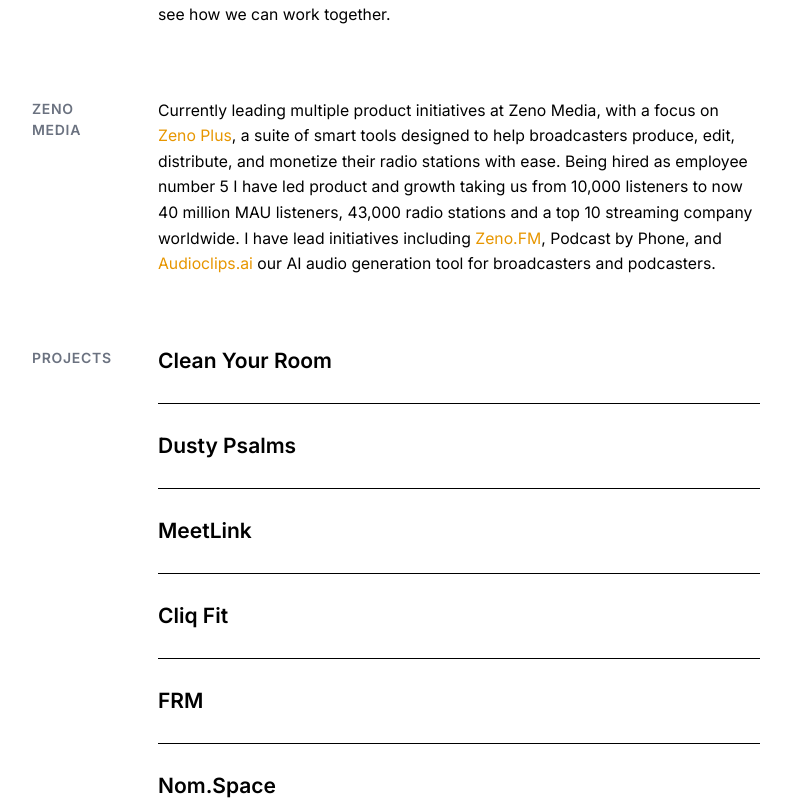
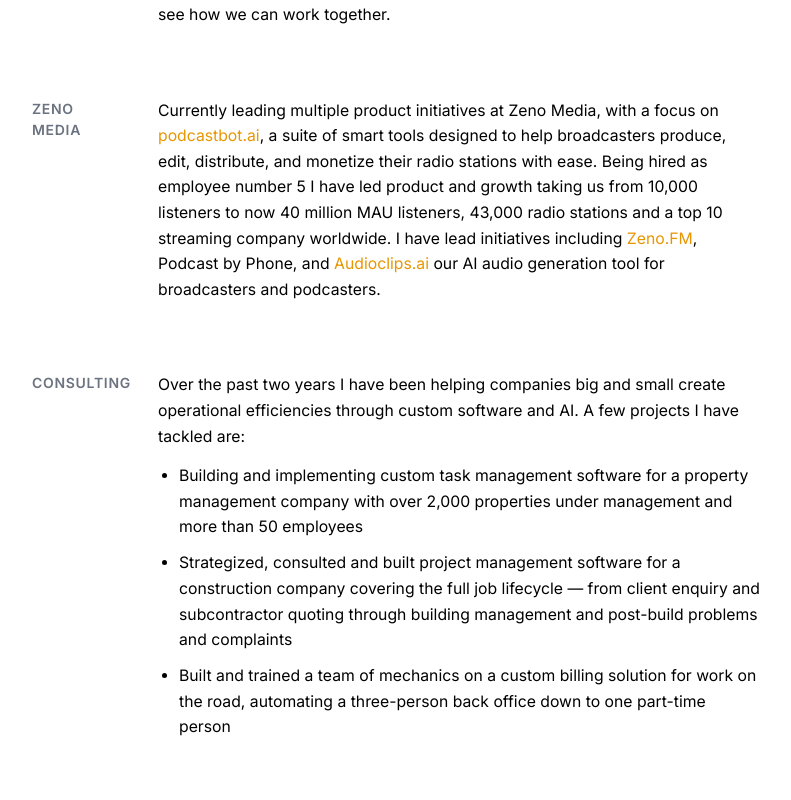
Before and after one commit to Nom-Chief/mywebsite, a Next.js app: page / in a window 1280 px wide. Shown: the part 364-1164 px from the top of the page, without its empty margins (244-1035 px from the left). Built offline with nearby package versions, Linux system fonts and the light colour scheme.

Commit message:
Update app build and server manifests; adjust page paths, encryption keys, and webpack hash values for improved performance and caching

```diff
--- a/app/page.tsx
+++ b/app/page.tsx
@@ -12,8 +12,8 @@ const workProjects = [
     description: "Clean Your Room is an AI-powered iOS app that gives you a personalized, step-by-step plan to tackle the overwhelming task of cleaning your room. Instead of staring at the mess not knowing where to start, the app uses AI to break it down into simple, manageable steps based on what you're actually dealing with. Set customizable goals, work through them one task at a time, and make real progress without the paralysis."
   },
   {
-    name: "Dusty Psalms",
-    description: "It's time to dust off our Psalms and dedicate a few minutes a day to prayer. After going through all the currently available Psalm apps on the App Store nothing was a simple straight forward Psalm app with all the features I wanted. Focus on 1 Psalms a day. Ability to easily save and share passages. Multi Language Support. Track your trends and build healthy habits. That's why I built Dusty Psalms. Hope you enjoy!"
+    name: "Kid Court",
+    description: "Kid Court is an AI-powered iOS app that turns everyday sibling arguments into a fair hearing. When two kids cannot agree, Judge Hoot gives each child a turn to speak, considers the parenting approach the family chose, and delivers a calm ruling with practical next steps — share, repair, compromise, or move on. Kids pick animal characters instead of names. No accounts, no ads, private by design."
   },
   {
     name: "MeetLink",
@@ -58,9 +58,9 @@ const genZWorkProjects = [
     description: "okay so 😭 we have ALL been there — staring at the MESS not knowing where to even START 💀🫠 this app is AI-powered 🤖✨ and gives u a PERSONALIZED step by step cleaning plan based on YOUR specific disaster zone 🏠💥 set customizable goals 🎯✨, knock them out one by one 📋💪, and actually make progress without the paralysis 🧠🔥 no more doom scrolling instead of cleaning bestie 📱➡️🧹 we're SO back fr fr 👑💫"
   },
   {
-    name: "Dusty Psalms 🙏✨🕯️",
-    url: "/dusty-psalms-privacy",
-    description: "okay so 😭 i literally could not find a psalm app that wasn't mid 💀 so i just built one myself no cap 🤌✨ one psalm a day 📖🌟, super easy saving and sharing 🔗💫, multi language support 🌍🌎🌏, and habit tracking 📈🔥 bc we're out here growing fr fr 🙏💪✨ hope u enjoy bestie 💕"
+    name: "Kid Court 🦉⚖️✨",
+    url: "https://apps.apple.com/au/app/kid-court-end-sibling-rivalry/id6797079284",
+    description: "okay so 😭 sibling fights are EXHAUSTING 💀🫠 Judge Hoot 🦉 hears BOTH sides 🎤✨ each kid gets up to 45 seconds ⏱️ then boom a calm ruling with actual next steps 📋💪 share, repair, compromise, or MOVE ON 🫡 no names just animal characters 🦊🐰 no accounts no ads 🔒✨ parenting style is customizable in settings 👨‍👩‍👧🔥 we're ending the rivalry era fr fr 👑💫"
   },
   {
     name: "MeetLink 🔗💅✨",
@@ -153,7 +153,7 @@ function RobotsView() {
         {'      '}<T c="<p>" />{'\n'}
         {'        '}Currently leading multiple product initiatives at Zeno Media,{'\n'}
         {'        '}with a focus on{'\n'}
-        {'        '}<T c="<a" /> <A c="href" />=<V c={'"https://zenoplus.co"'} /> <A c="target" />=<V c={'"_blank"'} /><T c=">" />Zeno Plus<T c="</a>" />,{'\n'}
+        {'        '}<T c="<a" /> <A c="href" />=<V c={'"https://podcastbot.ai"'} /> <A c="target" />=<V c={'"_blank"'} /><T c=">" />podcastbot.ai<T c="</a>" />,{'\n'}
         {'        '}a suite of smart tools designed to help broadcasters produce,{'\n'}
         {'        '}edit, distribute, and monetize their radio stations with ease.{'\n'}
         {'        '}Being hired as employee number 5 I have led product and growth{'\n'}
@@ -165,6 +165,31 @@ function RobotsView() {
         {'        '}<T c="<a" /> <A c="href" />=<V c={'"https://audioclips.ai"'} /> <A c="target" />=<V c={'"_blank"'} /><T c=">" />Audioclips.ai<T c="</a>" />{'\n'}
         {'        '}our AI audio generation tool for broadcasters and podcasters.{'\n'}
         {'      '}<T c="</p>" />{'\n'}
+        {'    '}<T c="</section>" />{'\n'}
+        {'\n'}
+        {'    '}<Cm c="<!-- ═══ CONSULTING ══════════════════════════════════════════════ -->" />{'\n'}
+        {'    '}<T c="<section" /> <A c="id" />=<V c={'"consulting"'} /><T c=">" />{'\n'}
+        {'      '}<T c="<h2" /><T c=">" />Consulting<T c="</h2>" />{'\n'}
+        {'      '}<T c="<p>" />{'\n'}
+        {'        '}Over the past two years I have been helping companies big and small{'\n'}
+        {'        '}create operational efficiencies through custom software and AI.{'\n'}
+        {'        '}A few projects I have tackled are:{'\n'}
+        {'      '}<T c="</p>" />{'\n'}
+        {'      '}<T c="<ul>" />{'\n'}
+        {'        '}<T c="<li>" />Building and implementing custom task management software{'\n'}
+        {'          '}for a property management company{'\n'}
+        {'          '}with over 2,000 properties under management and more than 50 employees.{'\n'}
+        {'        '}<T c="</li>" />{'\n'}
+        {'        '}<T c="<li>" />Strategized, consulted and built project management software{'\n'}
+        {'          '}for a construction company covering{'\n'}
+        {'          '}the full job lifecycle — from client enquiry and subcontractor quoting{'\n'}
+        {'          '}through building management and post-build problems and complaints.{'\n'}
+        {'        '}<T c="</li>" />{'\n'}
+        {'        '}<T c="<li>" />Built and trained a team of mechanics on a custom billing solution{'\n'}
+        {'          '}for work on the road,{'\n'}
+        {'          '}automating a three-person back office down to one part-time person.{'\n'}
+        {'        '}<T c="</li>" />{'\n'}
+        {'      '}<T c="</ul>" />{'\n'}
         {'    '}<T c="</section>" />{'\n'}
         {'\n'}
         {'    '}<Cm c="<!-- ═══ PROJECTS ════════════════════════════════════════════════ -->" />{'\n'}
@@ -183,15 +208,15 @@ function RobotsView() {
         {'        '}<T c="</p>" />{'\n'}
         {'      '}<T c="</article>" />{'\n'}
         {'\n'}
-        {'      '}<T c="<article" /> <A c="id" />=<V c={'"dusty-psalms"'} /><T c=">" />{'\n'}
-        {'        '}<T c="<h3" /><T c=">" />Dusty Psalms<T c="</h3>" />{'\n'}
-        {'        '}<T c="<p" /> <A c="data-category" />=<V c={'"prayer-app"'} /> <A c="data-platform" />=<V c={'"ios"'} /><T c=">" />{'\n'}
-        {"          It's time to dust off our Psalms and dedicate a few minutes a day to prayer."}{'\n'}
-        {'          After going through all the currently available Psalm apps on the App Store'}{'\n'}
-        {'          nothing was a simple straight forward Psalm app with all the features I wanted.'}{'\n'}
-        {'          Focus on 1 Psalm a day. Ability to easily save and share passages.'}{'\n'}
-        {'          Multi Language Support. Track your trends and build healthy habits.'}{'\n'}
-        {"          That's why I built Dusty Psalms. Hope you enjoy!"}{'\n'}
+        {'      '}<T c="<article" /> <A c="id" />=<V c={'"kid-court"'} /><T c=">" />{'\n'}
+        {'        '}<T c="<h3" /><T c=">" />Kid Court<T c="</h3>" />{'\n'}
+        {'        '}<T c="<p" /> <A c="data-category" />=<V c={'"education"'} /> <A c="data-platform" />=<V c={'"ios"'} /> <A c="data-ai" />=<V c={'"true"'} /> <A c="data-url" />=<V c={'"https://apps.apple.com/au/app/kid-court-end-sibling-rivalry/id6797079284"'} /><T c=">" />{'\n'}
+        {'          Kid Court is an AI-powered iOS app that turns everyday sibling arguments'}{'\n'}
+        {'          into a fair hearing. When two kids cannot agree, Judge Hoot gives each child'}{'\n'}
+        {'          a turn to speak, considers the parenting approach the family chose, and'}{'\n'}
+        {'          delivers a calm ruling with practical next steps — share, repair,'}{'\n'}
+        {'          compromise, or move on. Kids pick animal characters instead of names.'}{'\n'}
+        {'          No accounts, no ads, private by design.'}{'\n'}
         {'        '}<T c="</p>" />{'\n'}
         {'      '}<T c="</article>" />{'\n'}
         {'\n'}
@@ -326,13 +351,32 @@ function GenZView({ expandedProject, toggleProject }: { expandedProject: string
             <div className="flex-1">
               <p className="text-foreground leading-relaxed text-lg">
                 currently leading multiple product initiatives 🚀💼 at Zeno Media with a focus on{' '}
-                <a href="https://zenoplus.co" target="_blank" rel="noopener noreferrer" className="text-[#E79600] hover:underline transition-colors duration-200">Zeno Plus</a>{' '}
+                <a href="https://podcastbot.ai" target="_blank" rel="noopener noreferrer" className="text-[#E79600] hover:underline transition-colors duration-200">podcastbot.ai</a>{' '}
                 ✨🎙️ — a suite of SMART tools 🧠🛠️ designed to help broadcasters produce 🎬, edit ✂️, distribute 🌍, and monetize 💰 their radio stations with ease 😌✨ i was employee NUMBER FIVE 🖐️😭 and led product and growth from 10,000 listeners 😮 to NOW 40 MILLION MAU 🤯🤯🔥 43,000 radio stations 📻🌎 top 10 streaming company WORLDWIDE 🏆👑 i&apos;ve led{' '}
                 <a href="https://zeno.fm" target="_blank" rel="noopener noreferrer" className="text-[#E79600] hover:underline transition-colors duration-200">Zeno.FM</a>{' '}
                 🎙️, Podcast by Phone 📞✨, and{' '}
                 <a href="https://audioclips.ai" target="_blank" rel="noopener noreferrer" className="text-[#E79600] hover:underline transition-colors duration-200">Audioclips.ai</a>{' '}
                 🤖🎵 our AI audio generation tool fr 🔥
               </p>
+            </div>
+          </div>
+        </section>
+
+        {/* Consulting */}
+        <section className="mb-20">
+          <div className="flex gap-16 items-start">
+            <div className="flex-shrink-0 w-20">
+              <h2 className="text-base font-semibold text-gray-500 uppercase tracking-wider">consulting 🧠💼</h2>
+            </div>
+            <div className="flex-1">
+              <p className="text-foreground leading-relaxed text-lg">
+                past 2 years 🗓️✨ i&apos;ve been helping companies BIG and small 🏢🤝 create efficiencies 📈🔥 through custom software AND AI 🤖💻 a few projects i have tackled:
+              </p>
+              <ul className="mt-4 list-disc space-y-3 pl-6 text-foreground leading-relaxed text-lg">
+                <li>building and implementing custom task management 🏠📋 for a property management company with 2,000+ properties 😮 and 50+ employees 👥✨</li>
+                <li>strategized, consulted and built project management 🏗️🔨 for a construction company covering the WHOLE job lifecycle 🔁 — client enquiry 📩, subcontractor quoting 💰, building management 🧱, post-build problems and complaints 😤✅</li>
+                <li>built and trained a team of mechanics 🚗🔧 on a custom billing solution that automated a 3 person back office down to ONE part-time person 🤯👑</li>
+              </ul>
             </div>
           </div>
         </section>
@@ -499,8 +543,27 @@ export default function Home() {
               </div>
               <div className="flex-1">
                 <p className="text-foreground leading-relaxed text-lg">
-                  Currently leading multiple product initiatives at Zeno Media, with a focus on <a href="https://zenoplus.co" target="_blank" rel="noopener noreferrer" className="text-[#E79600] hover:underline transition-colors duration-200">Zeno Plus</a>, a suite of smart tools designed to help broadcasters produce, edit, distribute, and monetize their radio stations with ease. Being hired as employee number 5 I have led product and growth taking us from 10,000 listeners to now 40 million MAU listeners, 43,000 radio stations and a top 10 streaming company worldwide. I have lead initiatives including <a href="https://zeno.fm" target="_blank" rel="noopener noreferrer" className="text-[#E79600] hover:underline transition-colors duration-200">Zeno.FM</a>, Podcast by Phone, and <a href="https://audioclips.ai" target="_blank" rel="noopener noreferrer" className="text-[#E79600] hover:underline transition-colors duration-200">Audioclips.ai</a> our AI audio generation tool for broadcasters and podcasters.
+                  Currently leading multiple product initiatives at Zeno Media, with a focus on <a href="https://podcastbot.ai" target="_blank" rel="noopener noreferrer" className="text-[#E79600] hover:underline transition-colors duration-200">podcastbot.ai</a>, a suite of smart tools designed to help broadcasters produce, edit, distribute, and monetize their radio stations with ease. Being hired as employee number 5 I have led product and growth taking us from 10,000 listeners to now 40 million MAU listeners, 43,000 radio stations and a top 10 streaming company worldwide. I have lead initiatives including <a href="https://zeno.fm" target="_blank" rel="noopener noreferrer" className="text-[#E79600] hover:underline transition-colors duration-200">Zeno.FM</a>, Podcast by Phone, and <a href="https://audioclips.ai" target="_blank" rel="noopener noreferrer" className="text-[#E79600] hover:underline transition-colors duration-200">Audioclips.ai</a> our AI audio generation tool for broadcasters and podcasters.
                 </p>
+              </div>
+            </div>
+          </section>
+
+          {/* Consulting Section */}
+          <section className="mb-20">
+            <div className="flex gap-16 items-start">
+              <div className="flex-shrink-0 w-20">
+                <h2 className="text-base font-semibold text-gray-500 uppercase tracking-wider">Consulting</h2>
+              </div>
+              <div className="flex-1">
+                <p className="text-foreground leading-relaxed text-lg">
+                  Over the past two years I have been helping companies big and small create operational efficiencies through custom software and AI. A few projects I have tackled are:
+                </p>
+                <ul className="mt-4 list-disc space-y-3 pl-6 text-foreground leading-relaxed text-lg">
+                  <li>Building and implementing custom task management software for a property management company with over 2,000 properties under management and more than 50 employees</li>
+                  <li>Strategized, consulted and built project management software for a construction company covering the full job lifecycle — from client enquiry and subcontractor quoting through building management and post-build problems and complaints</li>
+                  <li>Built and trained a team of mechanics on a custom billing solution for work on the road, automating a three-person back office down to one part-time person</li>
+                </ul>
               </div>
             </div>
           </section>
@@ -552,10 +615,10 @@ export default function Home() {
                               <a href="https://www.youtube.com/watch?v=9oQqiWw2esg" target="_blank" rel="noopener noreferrer" className="text-[#E79600] hover:underline transition-colors duration-200">The Kosher App</a>
                               {project.description.substring(14)}
                             </>
-                          ) : project.name === "Dusty Psalms" ? (
+                          ) : project.name === "Kid Court" ? (
                             <>
-                              <a href="/dusty-psalms-privacy" className="text-[#E79600] hover:underline transition-colors duration-200">Dusty Psalms</a>{" "}
-                              {project.description.substring(13)}
+                              <a href="https://apps.apple.com/au/app/kid-court-end-sibling-rivalry/id6797079284" target="_blank" rel="noopener noreferrer" className="text-[#E79600] hover:underline transition-colors duration-200">Kid Court</a>
+                              {project.description.substring(9)}
                             </>
                           ) : project.name === "Clean Your Room" ? (
                             <>
```
Also changed, not shown: 1 other file (tests, documents, lock files or other folders).
